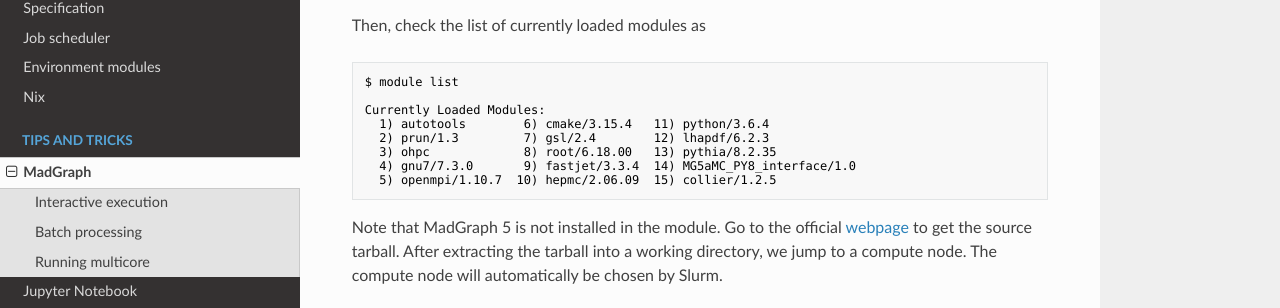
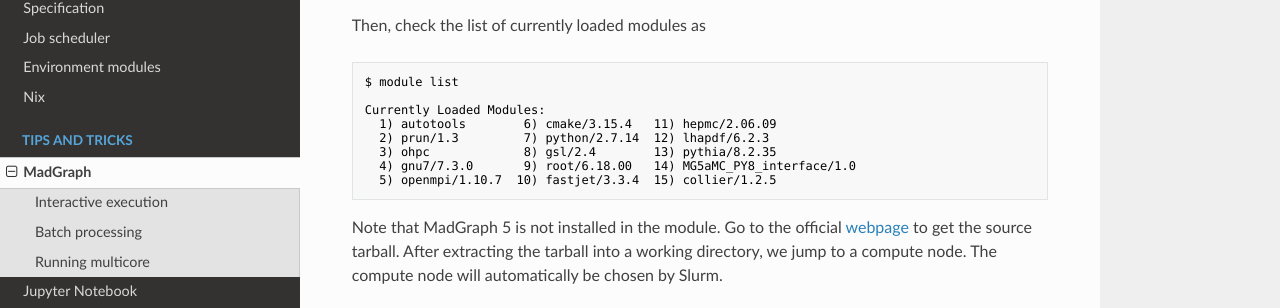
Before and after one commit to cbpark/ptc-cluster, an MkDocs documentation site: the page built from docs/tips-and-tricks/madgraph.md, in a window 1280 px wide and 900 px high, scrolled down 315 px. Shown: the part 185-493 px from the top of the window. Built offline with MkDocs 1.6.1, drawn with Linux system fonts in a browser that asks for light colours; nearby versions of some CDN libraries; old or Windows-style settings are respelled for this version of MkDocs.

Commit message:
Update modules in madgraph

````diff
--- a/docs/tips-and-tricks/madgraph.md
+++ b/docs/tips-and-tricks/madgraph.md
@@ -18,11 +18,11 @@ Then, check the list of currently loaded modules as
 $ module list
 
 Currently Loaded Modules:
-  1) autotools        6) cmake/3.15.4   11) python/3.6.4
-  2) prun/1.3         7) gsl/2.4        12) lhapdf/6.2.3
-  3) ohpc             8) root/6.18.00   13) pythia/8.2.35
-  4) gnu7/7.3.0       9) fastjet/3.3.4  14) MG5aMC_PY8_interface/1.0
-  5) openmpi/1.10.7  10) hepmc/2.06.09  15) collier/1.2.5
+  1) autotools        6) cmake/3.15.4   11) hepmc/2.06.09
+  2) prun/1.3         7) python/2.7.14  12) lhapdf/6.2.3
+  3) ohpc             8) gsl/2.4        13) pythia/8.2.35
+  4) gnu7/7.3.0       9) root/6.18.00   14) MG5aMC_PY8_interface/1.0
+  5) openmpi/1.10.7  10) fastjet/3.3.4  15) collier/1.2.5
 ```
 
 Note that MadGraph 5 is not installed in the module. Go to the official [webpage]((https://launchpad.net/mg5amcnlo)) to get the source tarball. After extracting the tarball into a working directory, we jump to a compute node. The compute node will automatically be chosen by Slurm.
````
